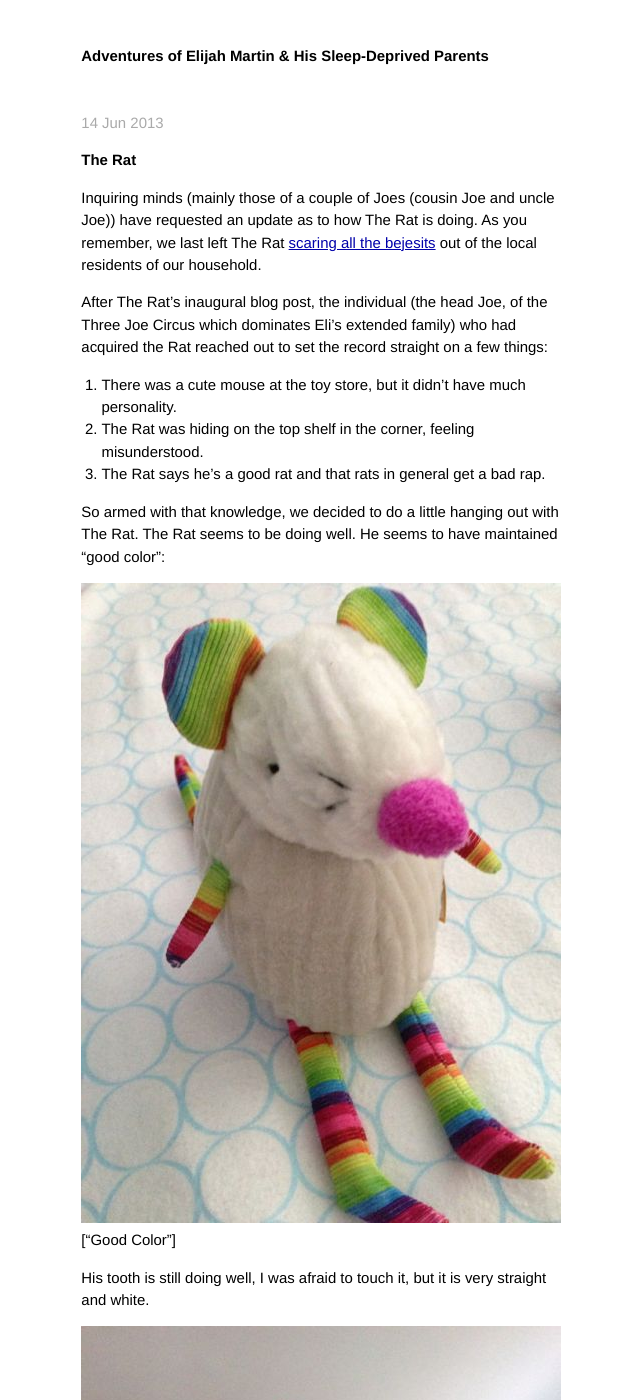
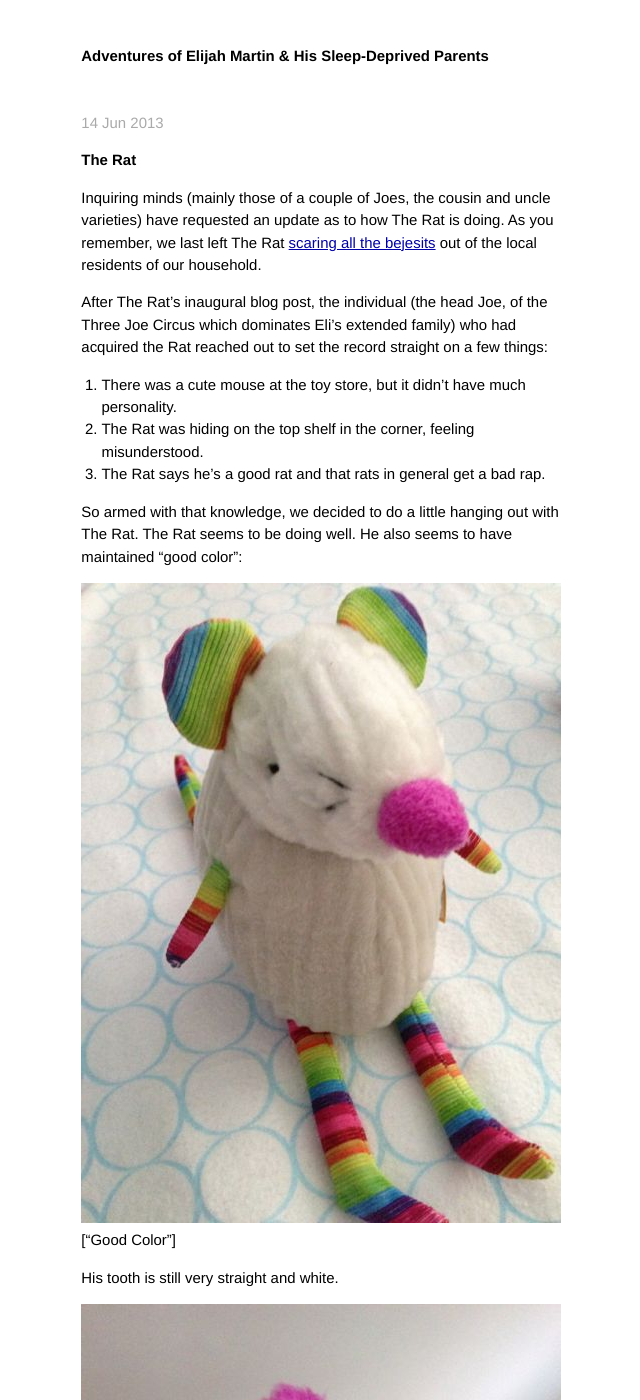
Before and after one commit to ren/wethreeproveys.com, a Jekyll site: the page built from _posts/2013-06-14-requests.md, in a window 1280 px wide and 1400 px high. Shown: the whole window, without its empty margins (312-952 px from the left). Built offline with Jekyll 4.4.1, drawn with Linux system fonts in a browser that asks for light colours; some of the changed text lies outside the part shown.

Commit message:
Wordsmithing.

```diff
--- a/_posts/2013-06-14-requests.md
+++ b/_posts/2013-06-14-requests.md
@@ -5,7 +5,7 @@ date:   2013-06-14 20:49:02
 categories: therat
 ---
 
-Inquiring minds (mainly those of a couple of Joes (cousin Joe and uncle Joe)) have requested an update as to how The Rat is doing.  As you remember, we last left The Rat [scaring all the bejesits](sometimesyougetunexpectedpresents/2013/05/10/rats.html "Forget to nap") out of the local residents of our household.
+Inquiring minds (mainly those of a couple of Joes, the cousin and uncle varieties) have requested an update as to how The Rat is doing.  As you remember, we last left The Rat [scaring all the bejesits](sometimesyougetunexpectedpresents/2013/05/10/rats.html "Forget to nap") out of the local residents of our household.
 
 After The Rat's inaugural blog post, the individual (the head Joe, of the Three Joe Circus which dominates Eli's extended family) who had acquired the Rat reached out to set the record straight on a few things:
 
@@ -13,22 +13,20 @@ After The Rat's inaugural blog post, the individual (the head Joe, of the Three
 2. The Rat was hiding on the top shelf in the corner, feeling misunderstood.
 3. The Rat says he's a good rat and that rats in general get a bad rap.
 
-So armed with that knowledge, we decided to do a little hanging out with The Rat.  The Rat seems to be doing well.  He seems to have maintained "good color":
+So armed with that knowledge, we decided to do a little hanging out with The Rat.  The Rat seems to be doing well.  He also seems to have maintained "good color":
 
 ![Good Color](/images/good_color.jpg "Good Color")
 \["Good Color"\]
 
-His tooth is still doing well, I was afraid to touch it, but it is very straight and white.
+His tooth is still very straight and white.
 
 ![The Rat's Tooth](/images/one_tooth.jpg "Old One Tooth")
 \[Old One Tooth\]
 
-Given all this, we have not found him nosing through our trash and his excellent dental hygiene, we decided to let him help supervise during tummy time tonight:
+Given his excellent dental hygiene, we decided to let him help supervise during tummy time tonight:
 
 ![Rat Left, Eli Heading Right](/images/rat_left.jpg "Rat Left, Eli Heading Right")
 \[Rat Left, Eli Heading Right\]
 
 ![Rat Right, Eli Heading Left](/images/rat_right.jpg "Rat Right, Eli Heading Left")
 \[Rat Right, Eli Heading Left\]
-
-Overall, it seemed to go well. Candice and I privately wondered if maybe rats do have multicolored limbs, but very few maintain the level of hygiene that our local rat does.  Perhaps?
```
